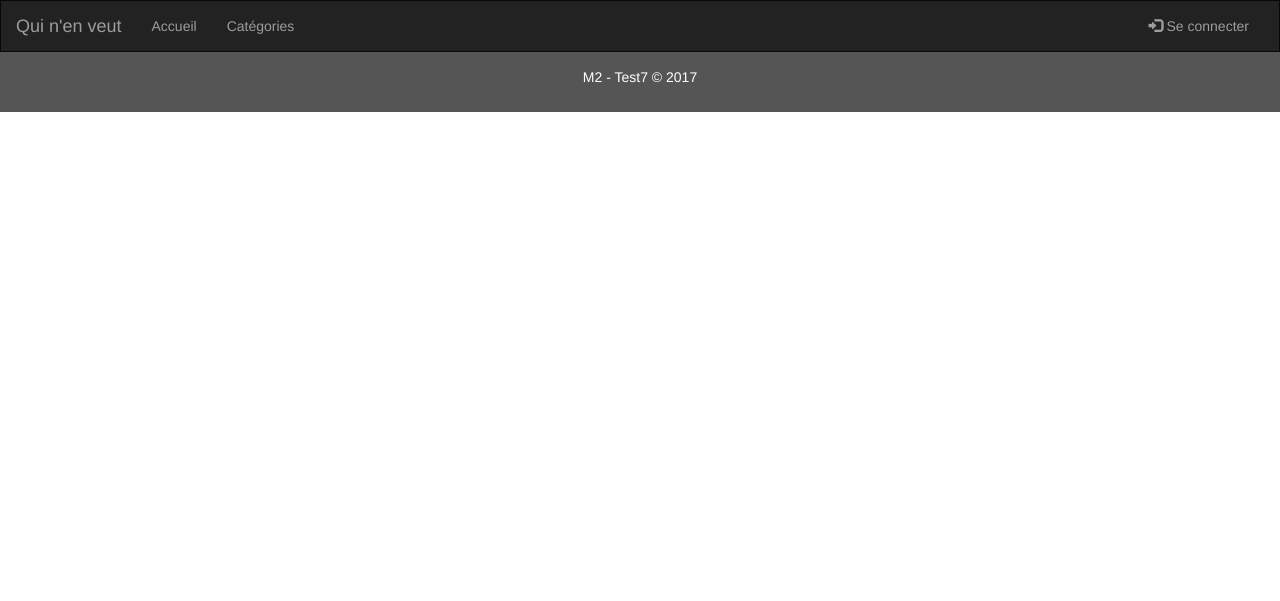
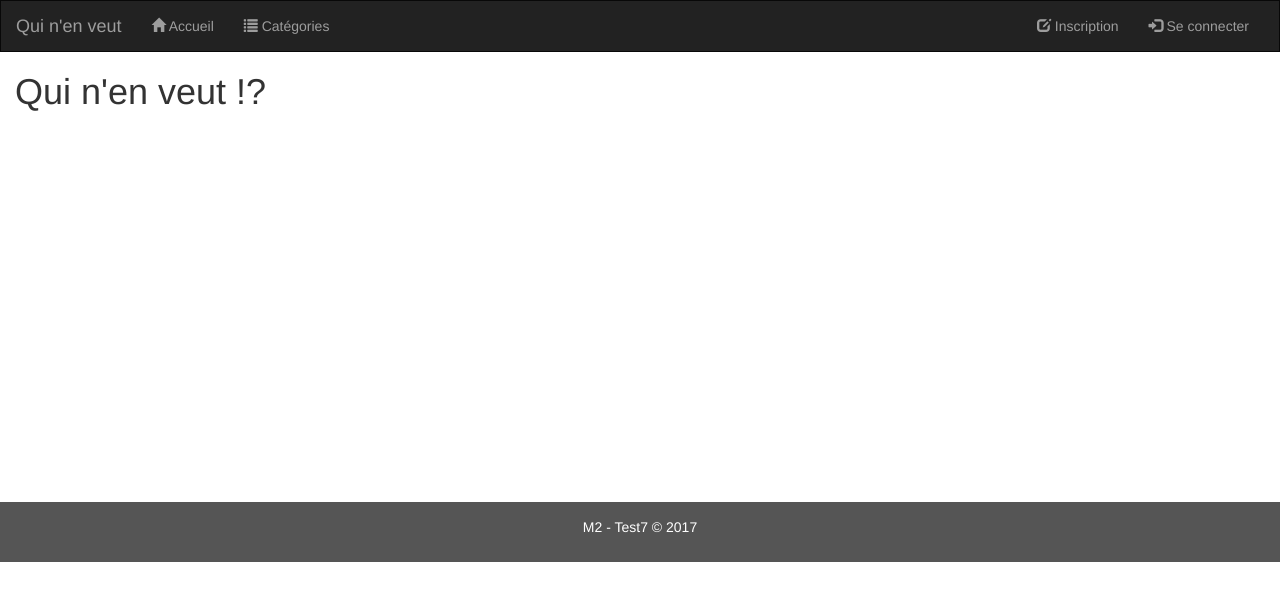
Before and after one commit to nathanbrachotte/quinenveut, a CodeIgniter app: page /database/ in a window 1280 px wide. Shown: the top 601 px of the page. Run offline with CodeIgniter, Linux system fonts and the light colour scheme; some libraries are stand-ins or nearby versions.

Commit message:
Modification mineur du header visiteur

```diff
--- a/application/controllers/Accueil.php
+++ b/application/controllers/Accueil.php
@@ -17,7 +17,7 @@ class Accueil extends CI_Controller
     {
         $data['title'] = 'Qui n\'en veut !?';
 
-        $this->load->view('templates/header', $data);
+        $this->load->view('templates/header_visiteur', $data);
         $this->load->view('accueil');
         $this->load->view('templates/footer');
     }
--- a/application/controllers/Objets.php
+++ b/application/controllers/Objets.php
@@ -20,7 +20,7 @@ class Objets extends CI_Controller
 
         $data['objets'] = $this->objets_model->get_objets();
 
-        $this->load->view('templates/header',$data);
+        $this->load->view('templates/header_visiteur',$data);
         $this->load->view('liste_objets', $data);
         $this->load->view('templates/footer');
     }
--- a/application/controllers/ObjetsUtilisateur.php
+++ b/application/controllers/ObjetsUtilisateur.php
@@ -25,7 +25,7 @@ class ObjetsUtilisateur extends CI_Controller
 
         $data['title'] = 'Liste des objets de l\'utilisateur '.$id_user;
 
-        $this->load->view('templates/header',$data);
+        $this->load->view('templates/header_visiteur',$data);
 
 
         if (sizeof($objets) == 0)
--- a/application/views/templates/footer.php
+++ b/application/views/templates/footer.php
@@ -1,3 +1,6 @@
+    </div>
+</div>
+
 <footer class="container-fluid text-center">
     <p>M2 - Test7 &copy; 2017</p>
 </footer>
--- a/application/views/templates/header.php
+++ b/application/views/templates/header_visiteur.php
@@ -62,12 +62,19 @@
         </div>
         <div class="collapse navbar-collapse" id="myNavbar">
             <ul class="nav navbar-nav">
-                <li><a href="#">Accueil</a></li>
-                <li><a href="#">Catégories</a></li>
+                <li><a href="#"><span class="glyphicon glyphicon-home"></span> Accueil</a></li>
+                <li><a href="#"><span class="glyphicon glyphicon-list"></span> Catégories</a></li>
             </ul>
             <ul class="nav navbar-nav navbar-right">
+                <li><a href="#"><span class="glyphicon glyphicon-edit"></span> Inscription</a></li>
                 <li><a href="#"><span class="glyphicon glyphicon-log-in"></span> Se connecter</a></li>
             </ul>
         </div>
     </div>
 </nav>
+
+<div class="container-fluid text-center">
+    <div class="row content">
+        <div class="col-sm-12 text-left">
+            <h1><?php echo $title ?></h1>
+        </div>
```
